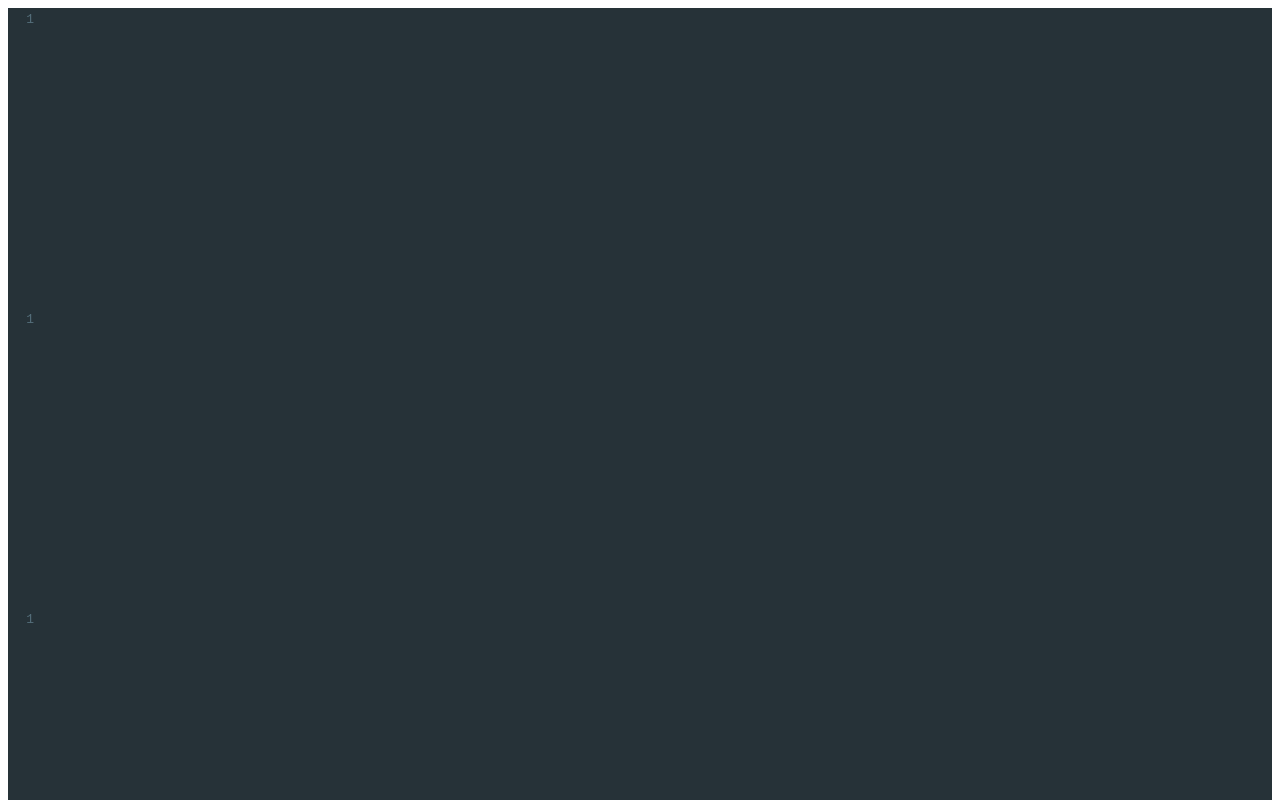
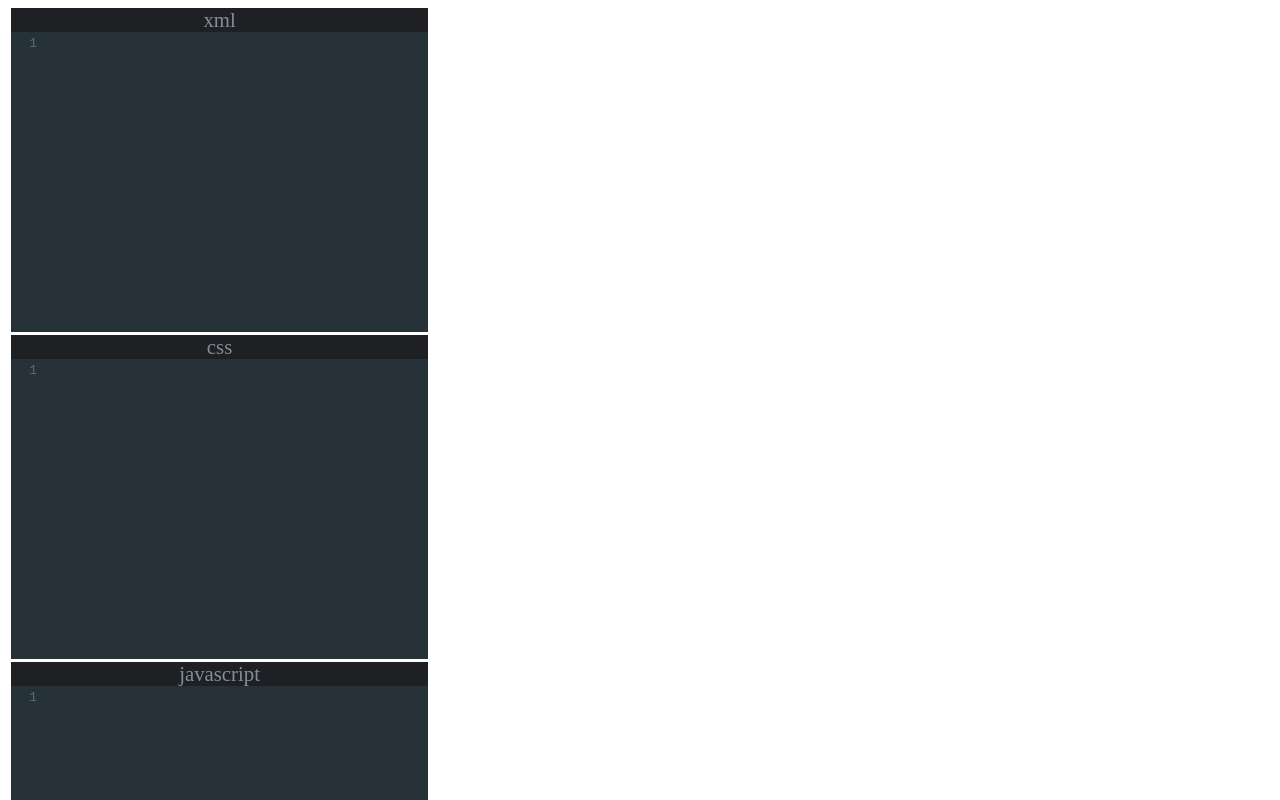
Before and after one commit to SamuelV1/Code-Sandbox, a React (Create React App) app: page / in a window 1280 px wide. Shown: the top 800 px of the page. Built offline with nearby package versions, Linux system fonts and the light colour scheme.

Commit message:
Code Editor all languages

```diff
--- a/src/Components/Editor/index.tsx
+++ b/src/Components/Editor/index.tsx
@@ -1,5 +1,6 @@
 import React from 'react'
 // styles
+import * as S from './style'
 import "codemirror/lib/codemirror.css";
 import "codemirror/theme/material.css";
 
@@ -8,8 +9,8 @@ require('codemirror/mode/xml/xml');
 require('codemirror/mode/javascript/javascript');
 require('codemirror/mode/css/css')
 
-// e so montar um html usando o src doc e meus inputs
-// usar callback para mandar o valor de volta
+
+// agora e estilizar e fazer o botão de build
 type editor = {
   setHtml: any,
   code: any,
@@ -21,7 +22,8 @@ export default function Editor({code, setHtml, ...props}: editor) {
 
 
     return (
-        <div>
+        <S.EditorContainer>
+          <S.Label>{props.Mode}</S.Label>
             <CodeMirror
   value={code}
  options={{
@@ -35,6 +37,6 @@ export default function Editor({code, setHtml, ...props}: editor) {
   onChange={(editor, data, value) => {
   }}
 />
-        </div>
+        </S.EditorContainer>
     )
 }
--- /dev/null
+++ b/src/Components/Editor/style.ts
@@ -0,0 +1,19 @@
+import styled from 'styled-components'
+
+export const Wrapper = styled.div`
+display: flex;
+flex-wrap: wrap;
+
+`
+
+export const EditorContainer = styled.div`
+width: 33%;
+margin: 3px;
+`
+export const Label = styled.label`
+display:flex;
+color: #838f98;
+background-color: #1f2023;
+justify-content: center;
+font-size: 1.3em;
+`
```
